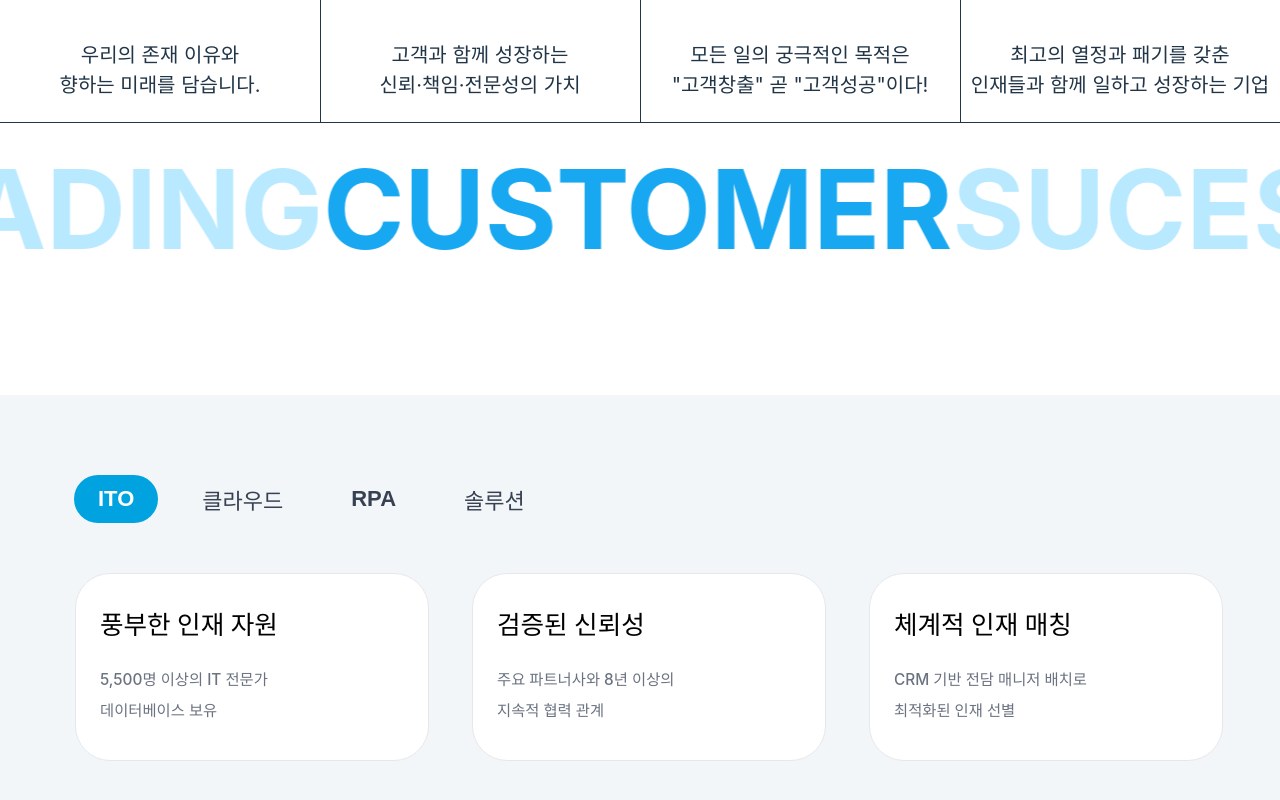
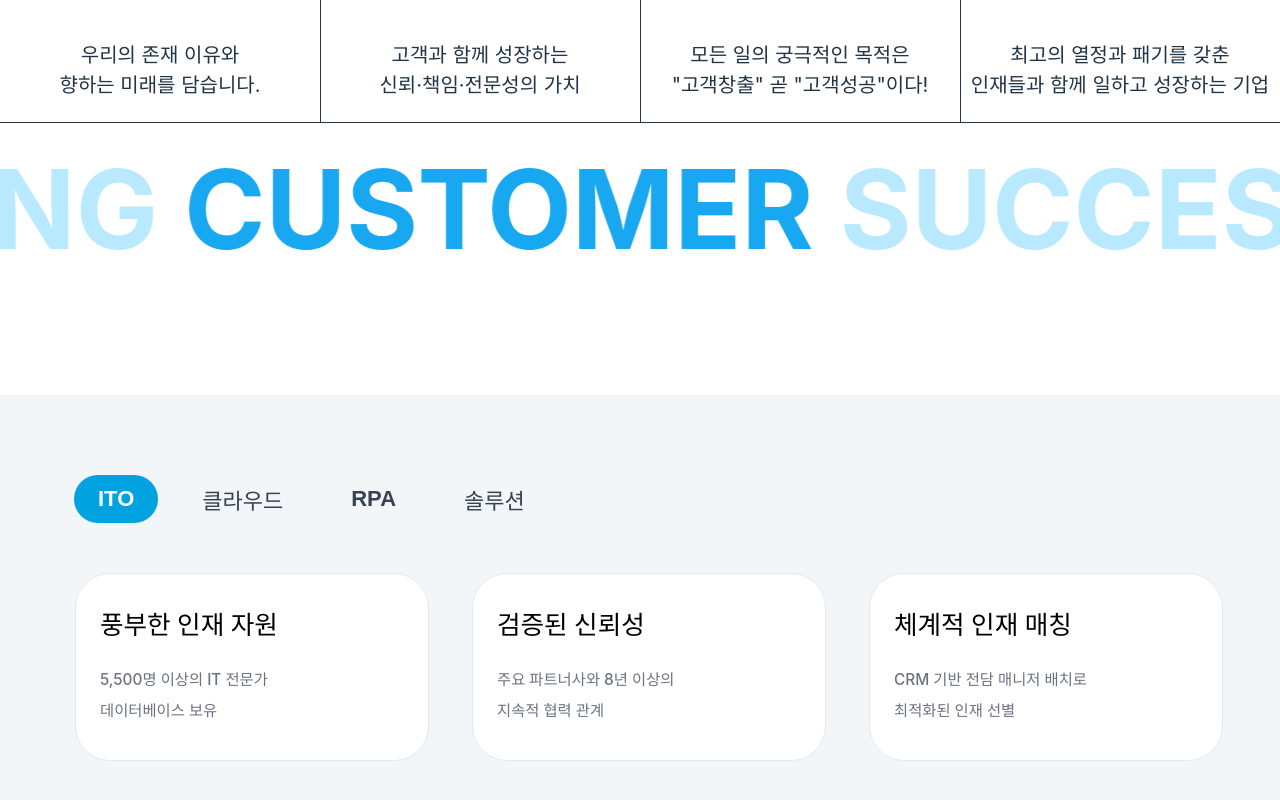
Before and after one commit to onexhana/nimbustech_website, a React (Vite) app: page / in a window 1280 px wide. Shown: the part 1199-1999 px from the top of the page. Built offline with nearby package versions, Linux system fonts and the light colour scheme; a web font is replaced by a local one.

Commit message:
feat:home_button_mobile_silder

```diff
--- a/src/components/Home/HomeButton.tsx
+++ b/src/components/Home/HomeButton.tsx
@@ -7,104 +7,47 @@ interface ButtonItem {
   description: string;
   link: string;
   imagePath: string;
-  titleFontSize?: number;    // px 단위
-  subtitleFontSize?: number; // px 단위
-  descriptionFontSize?: number; // px 단위
+  titleFontSize?: number;
+  subtitleFontSize?: number;
+  descriptionFontSize?: number;
 }
 
-// 무한 슬라이더 컴포넌트 props 타입
 interface InfiniteTextSliderProps {
   text: string;
-  fontSize?: number; // px 단위로 변경
+  fontSize?: number;
   textColor?: string;
   duration?: number;
   gap?: number;
-  coloredWords?: { [word: string]: string }; // 특정 단어별 색상 지정
-  fontWeight?: string | number; // 기본 글씨 두께
-  fontWeights?: { [word: string]: string | number }; // 특정 단어별 글씨 두께
+  coloredWords?: { [word: string]: string };
+  fontWeight?: string | number;
+  fontWeights?: { [word: string]: string | number };
 }
 
-// 무한 텍스트 슬라이더 컴포넌트
+// ✅ 끊김 없는 무한 텍스트 슬라이더
 function InfiniteTextSlider({
   text,
-  fontSize = 48, // px 단위 기본값
-  textColor = "text-gray-300",
+  fontSize = 48,
+  textColor = "#c2c2c2",
   duration = 20,
   gap = 100,
   coloredWords = {},
   fontWeight = 300,
-  fontWeights = {}
+  fontWeights = {},
 }: InfiniteTextSliderProps) {
-  // 텍스트를 여러 번 복제하여 무한 스크롤 효과 생성
-  const repeatedText = Array(6).fill(text);
+  // 텍스트를 3개 복사해서 끊김 없는 무한 루프 구현
+  const repeatedText = Array(3).fill(text);
 
-  // 텍스트를 단어별로 분할하고 색상/두께를 적용하는 함수
+  // 단어 색상/두께 처리
   const renderColoredText = (txt: string) => {
-    // coloredWords와 fontWeights가 모두 비어있으면 기존 방식으로 렌더링
-    if (Object.keys(coloredWords).length === 0 && Object.keys(fontWeights).length === 0) {
-      return txt.split('\n').map((line: string, lineIndex: number, array: string[]) => (
-        <span key={lineIndex}>
-          {line}
-          {lineIndex < array.length - 1 && <br />}
-        </span>
-      ));
-    }
-
-    // 단어별로 색상과 두께 적용
-    let processedText = txt;
-    const wordElements: React.ReactNode[] = [];
-
-    // 모든 특별한 단어들을 수집 (색상이나 두께가 지정된 단어들)
-    const specialWords = new Set([...Object.keys(coloredWords), ...Object.keys(fontWeights)]);
-
-    // 각 특별한 단어를 찾아서 마킹
-    specialWords.forEach((word) => {
-      const regex = new RegExp(`(${word})`, 'gi');
-      processedText = processedText.replace(regex, `||${word}||SPECIAL||`);
-    });
-
-    // 처리된 텍스트를 파싱하여 JSX 요소로 변환
-    const parts = processedText.split('||');
-    for (let i = 0; i < parts.length; i += 3) {
-      const beforeText = parts[i];
-      const specialWord = parts[i + 1];
-      const marker = parts[i + 2];
-
-      // 일반 텍스트 추가
-      if (beforeText) {
-        wordElements.push(
-          <span
-            key={`text-${i}`}
-            style={{
-              color: textColor.startsWith('#') || textColor.startsWith('rgb') ? textColor : undefined,
-              fontWeight: fontWeight
-            }}
-          >
-            {beforeText}
+    return txt.split(" ").map((word, idx) => {
+      const color = coloredWords[word] || textColor;
+      const weight = fontWeights[word] || fontWeight;
+      return (
+        <span key={idx} style={{ color, fontWeight: weight }}>
+          {word}&nbsp;
         </span>
       );
-      }
-
-      // 특별한 단어 (색상이나 두께가 적용된 단어) 추가
-      if (specialWord && marker === 'SPECIAL') {
-        const wordColor = coloredWords[specialWord] || (textColor.startsWith('#') || textColor.startsWith('rgb') ? textColor : undefined);
-        const wordWeight = fontWeights[specialWord] || fontWeight;
-
-        wordElements.push(
-          <span
-            key={`special-${i}`}
-            style={{
-              color: wordColor,
-              fontWeight: wordWeight
-            }}
-          >
-            {specialWord}
-          </span>
-        );
-      }
-    }
-
-    return wordElements;
+    });
   };
 
   return (
@@ -114,39 +57,32 @@ function InfiniteTextSlider({
         style={{
           columnGap: gap,
           willChange: "transform",
-          backfaceVisibility: "hidden",
-          perspective: 1000,
-          transform: "translateZ(0)"
         }}
-        animate={{ x: ["0%", "-100%"] }}
+        animate={{ x: ["0%", "-100%"] }} // 3개 중 1개씩 이동으로 끊김 없는 반복
         transition={{
-          duration: duration * 2,
+          duration: duration,
           repeat: Infinity,
           ease: "linear",
           repeatType: "loop",
-          type: "tween"
         }}
       >
-        {repeatedText.map((txt, i) => {
-          return (
+        {repeatedText.map((txt, i) => (
           <span
             key={i}
             className="flex-none"
             style={{
               fontSize: `${fontSize}px`,
-                lineHeight: '1.2',
-                ...(Object.keys(coloredWords).length === 0 && Object.keys(fontWeights).length === 0 ? {
-                  color: textColor.startsWith('#') || textColor.startsWith('rgb') ? textColor : undefined,
-                  fontWeight: fontWeight
-                } : {})
+              lineHeight: "1.2",
+              color: textColor,
+              fontWeight: fontWeight,
             }}
           >
             {renderColoredText(txt)}
           </span>
-          );
-        })}
+        ))}
       </motion.div>
-      {/* 그라데이션 페이드 효과 */}
+
+      {/* 좌우 페이드 효과 */}
       <div className="pointer-events-none absolute inset-y-0 left-0 w-20 bg-gradient-to-r from-gray-100 to-transparent" />
       <div className="pointer-events-none absolute inset-y-0 right-0 w-20 bg-gradient-to-l from-gray-100 to-transparent" />
     </div>
@@ -197,12 +133,12 @@ const buttons: ButtonItem[] = [
   },
 ];
 
-// 줄바꿈 처리 함수
+// 줄바꿈 처리
 function renderTextWithBreaks(text: string) {
-  return text.split('\n').map((line: string, lineIndex: number, array: string[]) => (
-    <span key={lineIndex}>
+  return text.split("\n").map((line, i, arr) => (
+    <span key={i}>
       {line}
-      {lineIndex < array.length - 1 && <br />}
+      {i < arr.length - 1 && <br />}
     </span>
   ));
 }
@@ -210,115 +146,93 @@ function renderTextWithBreaks(text: string) {
 export default function HomeButton() {
   const [selectedIdx, setSelectedIdx] = useState<number | null>(null);
 
-  // ESC 키로 모달 닫기
+  // ESC 키 닫기
   useEffect(() => {
     const handleEscKey = (event: KeyboardEvent) => {
-      if (event.key === 'Escape' && selectedIdx !== null) {
+      if (event.key === "Escape" && selectedIdx !== null) {
         setSelectedIdx(null);
       }
     };
-
     if (selectedIdx !== null) {
-      document.addEventListener('keydown', handleEscKey);
-      // 스크롤 방지
-      document.body.style.overflow = 'hidden';
+      document.addEventListener("keydown", handleEscKey);
+      document.body.style.overflow = "hidden";
     } else {
-      document.body.style.overflow = 'unset';
+      document.body.style.overflow = "unset";
     }
-
     return () => {
-      document.removeEventListener('keydown', handleEscKey);
-      document.body.style.overflow = 'unset';
+      document.removeEventListener("keydown", handleEscKey);
+      document.body.style.overflow = "unset";
     };
   }, [selectedIdx]);
 
-  const handleCloseModal = () => {
-    setSelectedIdx(null);
-  };
-
-  const handleButtonClick = (idx: number) => {
-    setSelectedIdx(idx);
-  };
-
-  const handleBackdropClick = (e: React.MouseEvent) => {
-    if (e.target === e.currentTarget) {
-      handleCloseModal();
-    }
-  };
+  const handleCloseModal = () => setSelectedIdx(null);
 
   const renderModal = () => {
     if (selectedIdx === null) return null;
-    const idx = selectedIdx;
-    const selectedButton = buttons[idx];
-
+    const selectedButton = buttons[selectedIdx];
     return (
       <div
         style={{
-          position: 'fixed',
+          position: "fixed",
           top: 0,
           left: 0,
           right: 0,
           bottom: 0,
-          backgroundColor: 'rgba(0, 0, 0, 0.5)',
-          display: 'flex',
-          alignItems: 'center',
-          justifyContent: 'center',
-          zIndex: 999998
+          backgroundColor: "rgba(0, 0, 0, 0.5)",
+          display: "flex",
+          alignItems: "center",
+          justifyContent: "center",
+          zIndex: 999998,
         }}
-        onClick={handleBackdropClick}
+        onClick={() => handleCloseModal()}
       >
         <div
           style={{
-            position: 'relative',
-            backgroundColor: 'white',
-            borderRadius: '8px',
-            boxShadow: '0 10px 25px rgba(0, 0, 0, 0.2)',
-            maxWidth: '1024px',
-            width: '100%',
-            margin: '16px',
-            maxHeight: '575px',//세로높이
-            overflow: 'hidden'
+            position: "relative",
+            backgroundColor: "white",
+            borderRadius: "8px",
+            boxShadow: "0 10px 25px rgba(0, 0, 0, 0.2)",
+            maxWidth: "1024px",
+            width: "100%",
+            margin: "16px",
+            maxHeight: "575px",
+            overflow: "hidden",
           }}
           onClick={(e) => e.stopPropagation()}
         >
-          {/* X 버튼 */}
           <button
             onClick={handleCloseModal}
             style={{
-              position: 'absolute',
-              top: '16px',
-              right: '16px',
+              position: "absolute",
+              top: "16px",
+              right: "16px",
               zIndex: 10,
-              backgroundColor: 'white',
-              borderRadius: '50%',
-              width: '32px',
-              height: '32px',
-              display: 'flex',
-              alignItems: 'center',
-              justifyContent: 'center',
-              border: 'none',
-              cursor: 'pointer',
-              fontSize: '18px',
-              boxShadow: '0 2px 4px rgba(0, 0, 0, 0.1)'
+              backgroundColor: "white",
+              borderRadius: "50%",
+              width: "32px",
+              height: "32px",
+              display: "flex",
+              alignItems: "center",
+              justifyContent: "center",
+              border: "none",
+              cursor: "pointer",
+              fontSize: "18px",
+              boxShadow: "0 2px 4px rgba(0, 0, 0, 0.1)",
             }}
             aria-label="모달 닫기"
           >
             ✕
           </button>
-
-          {/* 이미지 컨테이너 */}
-          <div style={{ width: '100%' }}>
+          <div style={{ width: "100%" }}>
             <img
               src={selectedButton.imagePath}
               alt={selectedButton.subtitle}
               style={{
-                width: '100%',
-                height: 'auto',
-                objectFit: 'contain',
-                maxHeight: '85vh'
+                width: "100%",
+                height: "auto",
+                objectFit: "contain",
+                maxHeight: "85vh",
               }}
-              onLoad={() => {}}
-              onError={() => {}}
             />
           </div>
         </div>
@@ -329,14 +243,14 @@ export default function HomeButton() {
   return (
     <>
       {renderModal()}
-      <div className="w-full bg-white" style={{ marginTop: '100px' }}>
+      <div className="w-full bg-white" style={{ marginTop: "100px" }}>
         <div className="grid grid-cols-4 border-t border-gray-200">
           {buttons.map((btn, idx) => {
             const isSelected = selectedIdx === idx;
             return (
               <div
                 key={idx}
-                onClick={() => handleButtonClick(idx)}
+                onClick={() => setSelectedIdx(idx)}
                 className={`aspect-square w-full flex flex-col cursor-pointer justify-center p-8 text-center transition-colors border-b border-gray-200 group ${
                   idx !== buttons.length - 1 ? "border-r" : ""
                 } ${isSelected ? "bg-gray-100" : "hover:bg-gray-50"}`}
@@ -377,23 +291,25 @@ export default function HomeButton() {
             );
           })}
         </div>
-                 <div className="w-full py-16 bg-gray-100" style={{ marginTop: '20px' }}>
+
+        {/* 무한 텍스트 슬라이더 */}
+        <div className="w-full py-16 bg-gray-100" style={{ marginTop: "20px" }}>
           <InfiniteTextSlider
-             text="LEADINGCUSTOMERSUCESS"
+            text="LEADING CUSTOMER SUCCESS"
             fontSize={110}
             textColor="#c2c2c2"
             duration={25}
-             gap={10}
+            gap={50}
             fontWeight={300}
             coloredWords={{
-               "LEADING": "#b8e9ff",
-               "CUSTOMER": "#18a8f1",
-               "SUCESS": "#b8e9ff"
+              LEADING: "#b8e9ff",
+              CUSTOMER: "#18a8f1",
+              SUCCESS: "#b8e9ff",
             }}
             fontWeights={{
-               "LEADING": 700,
-               "CUSTOMER": 700,
-               "SUCESS": 700
+              LEADING: 700,
+              CUSTOMER: 700,
+              SUCCESS: 700,
             }}
           />
         </div>
--- a/src/components/Home/HomeButton_mobile.tsx
+++ b/src/components/Home/HomeButton_mobile.tsx
@@ -29,82 +29,26 @@ function InfiniteTextSlider({
   text,
   fontSize = 48, // px 단위 기본값
   textColor = "text-gray-300",
-  duration = 20,
+  duration = 2,
   gap = 100,
   coloredWords = {},
   fontWeight = 300,
   fontWeights = {}
 }: InfiniteTextSliderProps) {
-  // 텍스트를 여러 번 복제하여 무한 스크롤 효과 생성
-  const repeatedText = Array(6).fill(text);
+  // 텍스트를 3개 복사해서 끊김 없는 무한 루프 구현
+  const repeatedText = Array(3).fill(text);
 
-  // 텍스트를 단어별로 분할하고 색상/두께를 적용하는 함수
+  // 단어 색상/두께 처리
   const renderColoredText = (txt: string) => {
-    // coloredWords와 fontWeights가 모두 비어있으면 기존 방식으로 렌더링
-    if (Object.keys(coloredWords).length === 0 && Object.keys(fontWeights).length === 0) {
-      return txt.split('\n').map((line: string, lineIndex: number, array: string[]) => (
-        <span key={lineIndex}>
-          {line}
-          {lineIndex < array.length - 1 && <br />}
+    return txt.split(" ").map((word, idx) => {
+      const color = coloredWords[word] || textColor;
+      const weight = fontWeights[word] || fontWeight;
+      return (
+        <span key={idx} style={{ color, fontWeight: weight }}>
+          {word}&nbsp;
         </span>
-      ));
-    }
-
-    // 단어별로 색상과 두께 적용
-    let processedText = txt;
-    const wordElements: React.ReactNode[] = [];
-
-    // 모든 특별한 단어들을 수집 (색상이나 두께가 지정된 단어들)
-    const specialWords = new Set([...Object.keys(coloredWords), ...Object.keys(fontWeights)]);
-
-    // 각 특별한 단어를 찾아서 마킹
-    specialWords.forEach((word) => {
-      const regex = new RegExp(`(${word})`, 'gi');
-      processedText = processedText.replace(regex, `||${word}||SPECIAL||`);
+      );
     });
-
-    // 처리된 텍스트를 파싱하여 JSX 요소로 변환
-    const parts = processedText.split('||');
-    for (let i = 0; i < parts.length; i += 3) {
-      const beforeText = parts[i];
-      const specialWord = parts[i + 1];
-      const marker = parts[i + 2];
-
-      // 일반 텍스트 추가
-      if (beforeText) {
-        wordElements.push(
-          <span
-            key={`text-${i}`}
-            style={{
-              color: textColor.startsWith('#') || textColor.startsWith('rgb') ? textColor : undefined,
-              fontWeight: fontWeight
-            }}
-          >
-            {beforeText}
-          </span>
-        );
-      }
-
-      // 특별한 단어 (색상이나 두께가 적용된 단어) 추가
-      if (specialWord && marker === 'SPECIAL') {
-        const wordColor = coloredWords[specialWord] || (textColor.startsWith('#') || textColor.startsWith('rgb') ? textColor : undefined);
-        const wordWeight = fontWeights[specialWord] || fontWeight;
-
-        wordElements.push(
-          <span
-            key={`special-${i}`}
-            style={{
-              color: wordColor,
-              fontWeight: wordWeight
-            }}
-          >
-            {specialWord}
-          </span>
-        );
-      }
-    }
-
-    return wordElements;
   };
 
   return (
@@ -115,16 +59,20 @@ function InfiniteTextSlider({
           columnGap: gap,
           willChange: "transform",
           backfaceVisibility: "hidden",
-          perspective: 1000,
-          transform: "translateZ(0)"
+          perspective: "1000px",
+          transform: "translateZ(0)",
+          WebkitTransform: "translateZ(0)",
+          WebkitBackfaceVisibility: "hidden",
+          WebkitPerspective: "1000px"
         }}
-        animate={{ x: ["0%", "-50%"] }}
+        animate={{ x: ["0%", "-500%"] }} // 3개 중 1개씩 이동으로 끊김 없는 반복
         transition={{
-          duration,
+          duration: duration*5,
           repeat: Infinity,
           ease: "linear",
           repeatType: "loop",
-          type: "tween"
+          type: "tween",
+          times: [0, 1]
         }}
       >
         {repeatedText.map((txt, i) => {
@@ -134,11 +82,13 @@ function InfiniteTextSlider({
               className="flex-none"
               style={{
                 fontSize: `${fontSize}px`,
-                lineHeight: '1.2',
-                ...(Object.keys(coloredWords).length === 0 && Object.keys(fontWeights).length === 0 ? {
-                  color: textColor.startsWith('#') || textColor.startsWith('rgb') ? textColor : undefined,
-                  fontWeight: fontWeight
-                } : {})
+                lineHeight: "1.2",
+                color: textColor,
+                fontWeight: fontWeight,
+                WebkitFontSmoothing: "antialiased",
+                MozOsxFontSmoothing: "grayscale",
+                textRendering: "optimizeLegibility",
+                willChange: "transform"
               }}
             >
               {renderColoredText(txt)}
@@ -401,21 +351,21 @@ export default function HomeButtonMobile({ topOffset = '-40vh', marginTopSpacing
         {/* 모바일용 무한 텍스트 슬라이더 */}
         <div className="w-full py-12 bg-gray-100" style={{ marginTop: '30px' }}>
           <InfiniteTextSlider
-            text="LEADINGCUSTOMERUCESS"
+            text="LEADING CUSTOMER SUCCESS"
             fontSize={60}
             textColor="#c2c2c2"
-            duration={6}
+            duration={15}
             gap={10}
             fontWeight={300}
             coloredWords={{
               "LEADING": "#b8e9ff",
               "CUSTOMER": "#18a8f1",
-              "SUCESS": "#b8e9ff"
+              "SUCCESS": "#b8e9ff"
             }}
             fontWeights={{
               "LEADING": 700,
               "CUSTOMER": 700,
-              "SUCESS": 700
+              "SUCCESS": 700
             }}
           />
         </div>
```
Lines whose indentation alone changed are shown as unchanged.
